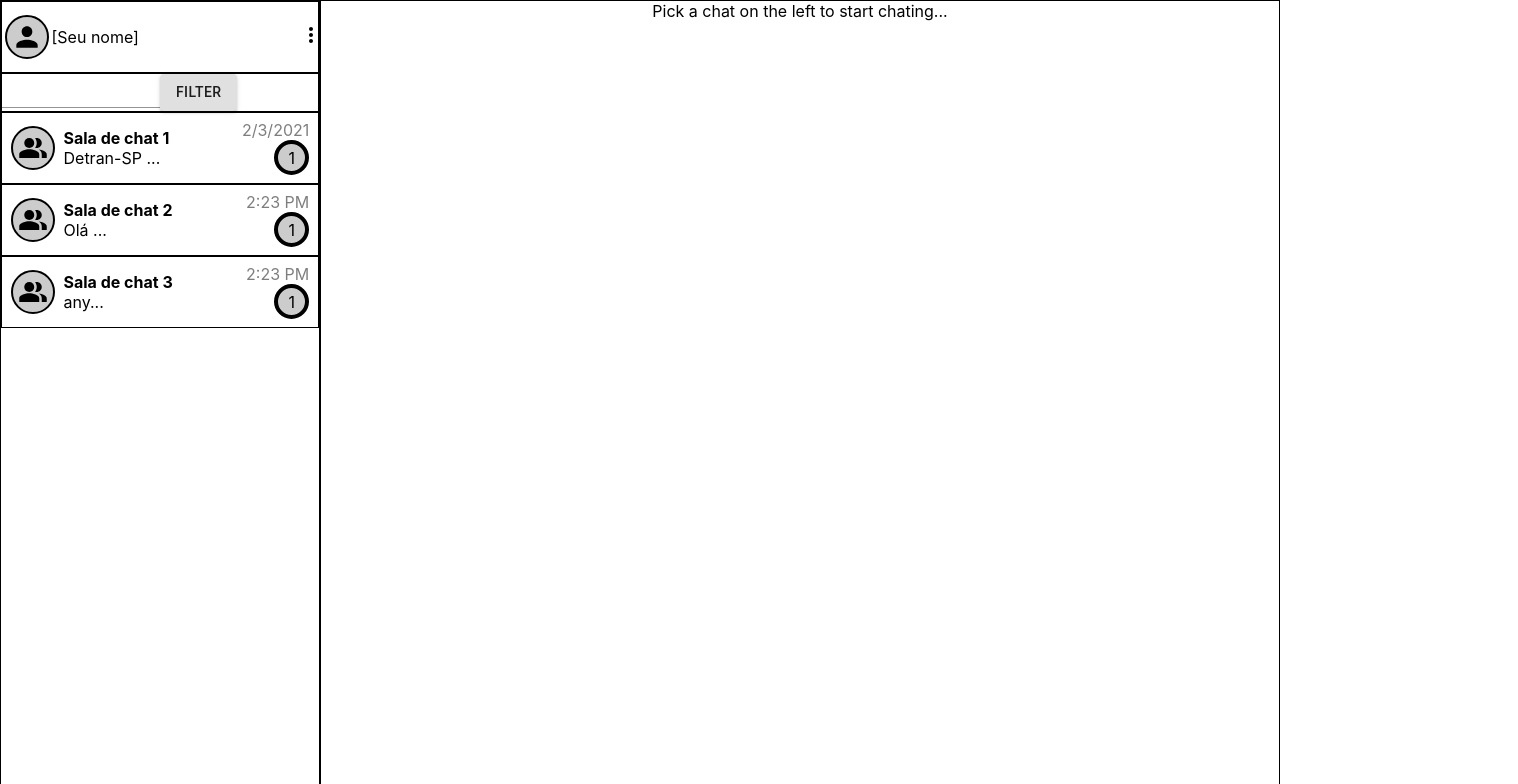
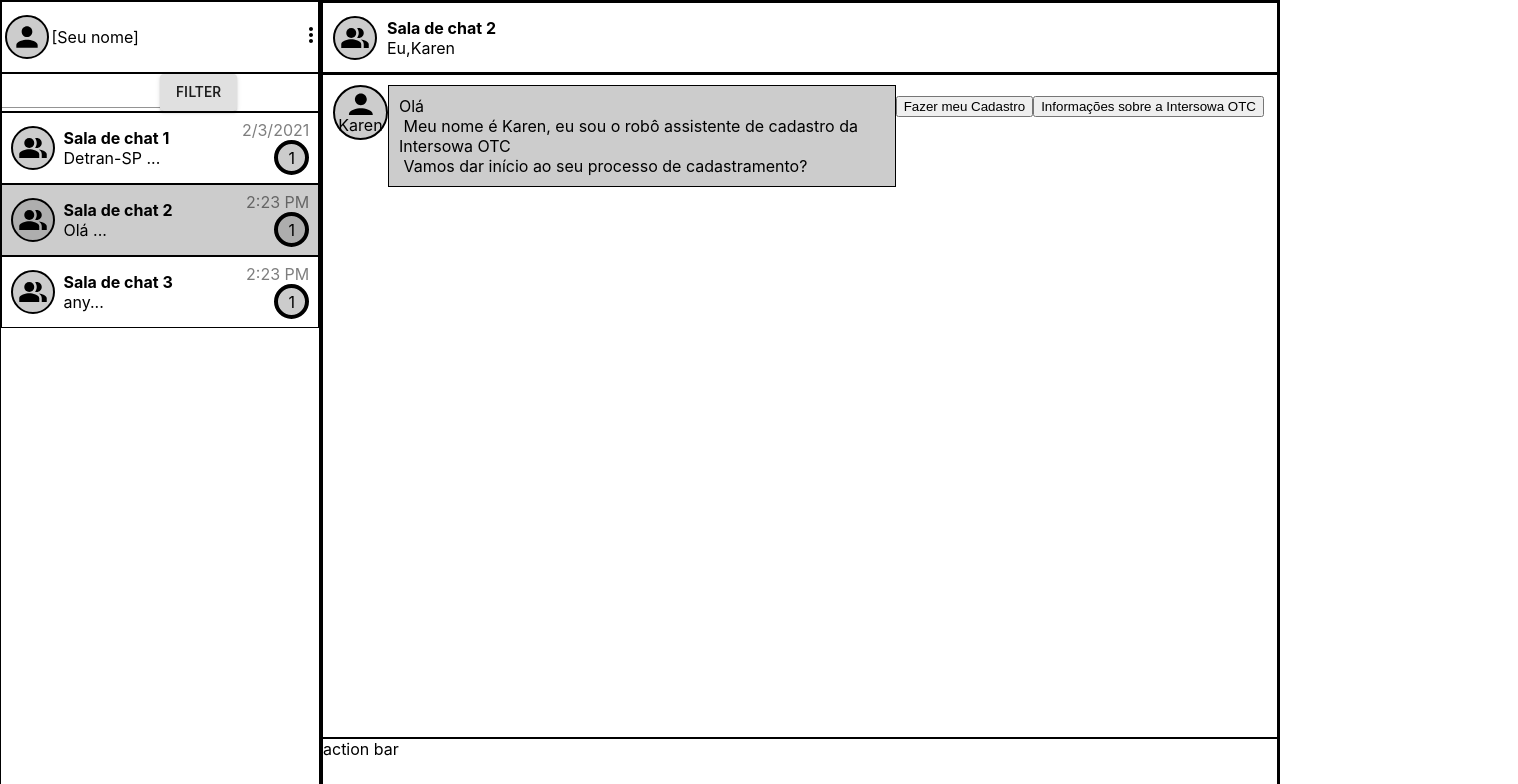
Before and after one commit to MuraraAllan/whats-app-clone, a React (Create React App) app: page / in a window 1280 px wide. Shown: the top 784 px of the page, 1518 px wide, since content can reach past the window. Built offline with nearby package versions, Linux system fonts and the light colour scheme.

Commit message:
set default for Register chat; remove dependecy on ChatSessionsHook useEffect

```diff
--- a/src/pages/mainpage/components/ActiveChatSessionScreen/ActiveChatSessionScreen.tsx
+++ b/src/pages/mainpage/components/ActiveChatSessionScreen/ActiveChatSessionScreen.tsx
@@ -3,16 +3,19 @@ import styled from 'styled-components'
 
 import { ActiveChatSessionScreenActionBar, ActiveChatSessionScreenBody, ActiveChatSessionScreenTitle } from './'
 import { BorderedContainer } from 'shared/components'
-import { useActiveSession } from 'pages/mainpage/hooks'
+// import { useActiveSession } from 'pages/mainpage/hooks'
 
 export default function ActiveChatSessionScreen() {
-  const { activeSession } = useActiveSession()
+  // this is not the most ideal scenario is it forces re-render ActiveChatSessionScreen and childrens each time activeSession switchs
+  // although it is better to rerender and show something when a registered user recently logged in and don't have an ActiveSession yet
+  // this will remain commented in case we don't finish the extra firebase/firestore task, to avoid unecessary rerender
 
-  if (activeSession == null) {
-    return <div style={{ width: '100%', textAlign: 'center' }}>
-      <span>Pick a chat on the left to start chating...</span>
-    </div>
-  }
+  // const { activeSession } = useActiveSession()
+  // if (activeSession == null) {
+  //   return <div style={{ width: '100%', textAlign: 'center' }}>
+  //     <span>Pick a chat on the left to start chating...</span>
+  //   </div>
+  // }
 
   const Container = styled(BorderedContainer)`height: 72px;`
   const FitIntoContainer = styled(BorderedContainer)`height: calc(100vh - 74px)`
--- a/src/pages/mainpage/components/ActiveChatSessionScreen/ActiveChatSessionScreenBody.tsx
+++ b/src/pages/mainpage/components/ActiveChatSessionScreen/ActiveChatSessionScreenBody.tsx
@@ -19,8 +19,6 @@ export default function ActiveChatSessionScreenBody() {
     return null
   }
   const GridPadded = styled(Grid)`padding: 10px`
-  console.log('user is', user)
-  console.log('active session is', activeSession)
   // message can use 70 % of width
   // inline buttons can use entire screen
   const UserAvatarWithName = ({ message }: { message: Message }) => (
--- a/src/pages/mainpage/context/ActiveSessionContext.tsx
+++ b/src/pages/mainpage/context/ActiveSessionContext.tsx
@@ -1,4 +1,6 @@
-import React, { Dispatch, SetStateAction } from 'react'
+import React, { Dispatch, SetStateAction, useEffect } from 'react'
+
+import { chatSessionsMock } from 'mocks/chatSessions'
 import { ChatSessionType } from 'pages/mainpage/hooks/ChatSessionsHooks'
 
 
@@ -16,6 +18,12 @@ type ActiveSessionProviderProps = { children: React.ReactNode }
 function ActiveSessionProvider({ children }: ActiveSessionProviderProps) {
   const [state, setActiveSession] = React.useState<ChatSessionType | null>(null)
 
+  // we are initializing defualt activeSession as the register chat;
+  // wenever a user already registered it should not default setActiveSession
+  useEffect(() => {
+    setActiveSession(chatSessionsMock[1])
+  }, [])
+
   return (
     <ActiveSessionContext.Provider value={{ state, setActiveSession }}>
       {children}
--- a/src/pages/mainpage/hooks/ChatSessionsHooks.ts
+++ b/src/pages/mainpage/hooks/ChatSessionsHooks.ts
@@ -69,9 +69,8 @@ function useChatSessions() {
     // this is mimicking a subscription which brings us active chat sessions that this user has
     // backend would provide which chatSessions user has so we are able to download messages
     // and check whether or not the user belongs to that chat and the time he leaved
-    console.log('UPDATED')
     dispatch({ type: 'update_fetched', state: chatSessionsMock })
-  }, [chatSessionsMock])
+  }, [])
 
   const addMessage = (session_id: string) => dispatch({ type: 'add_message', session_id })
   return { chatSessions, addMessage }
```
